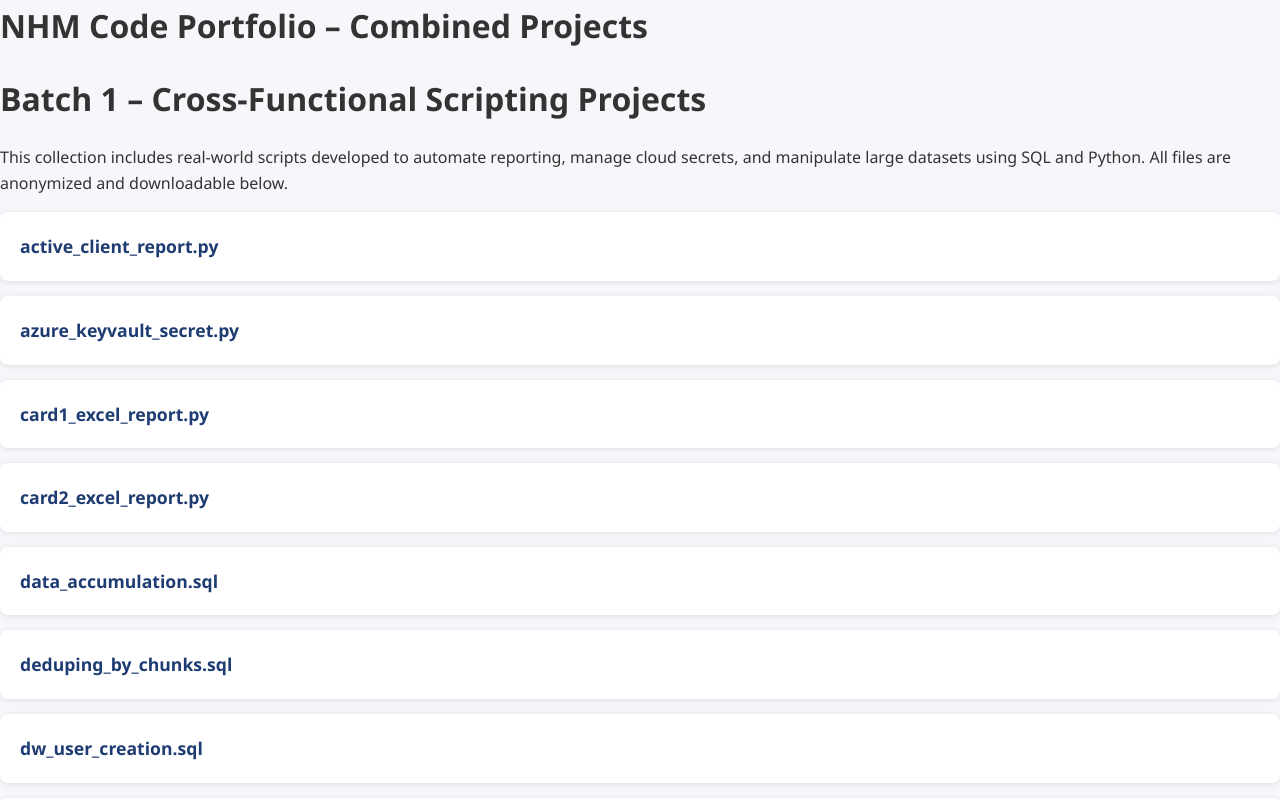
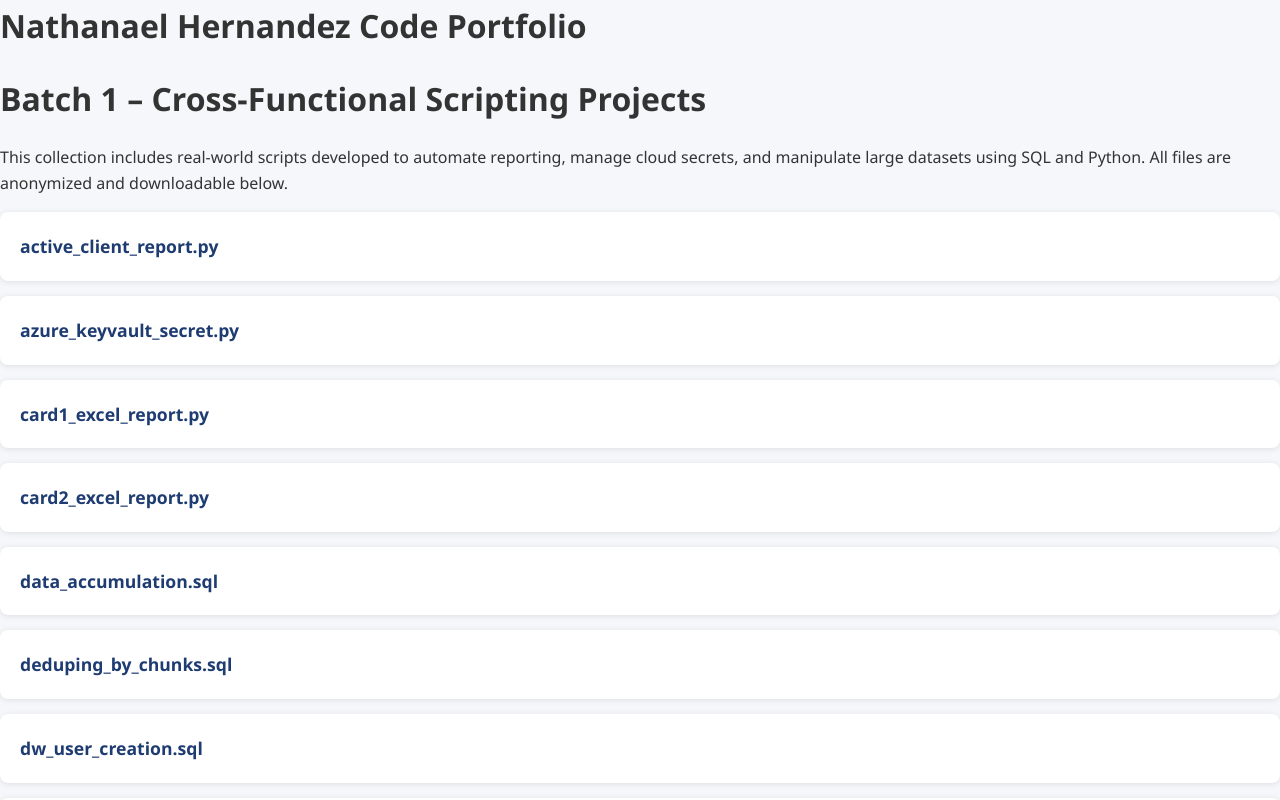
Before and after one commit to nhernandez95/CodePortfolioNHM, a plain HTML site: page projects/NHM-Portfolio.html in a window 1280 px wide. Shown: the top 800 px of the page. Drawn offline with Linux system fonts and the light colour scheme.

Commit message:
Update NHM-Portfolio.html

```diff
--- a/projects/NHM-Portfolio.html
+++ b/projects/NHM-Portfolio.html
@@ -5,7 +5,7 @@
   <link rel="stylesheet" href="../css/custom-style.css">
 </head>
 <body>
-  <h1>NHM Code Portfolio – Combined Projects</h1>
+  <h1>Nathanael Hernandez Code Portfolio</h1>
   <h1>Batch 1 – Cross-Functional Scripting Projects</h1>
 <p>This collection includes real-world scripts developed to automate reporting, manage cloud secrets, and manipulate large datasets using SQL and Python. All files are anonymized and downloadable below.</p>
 
```
